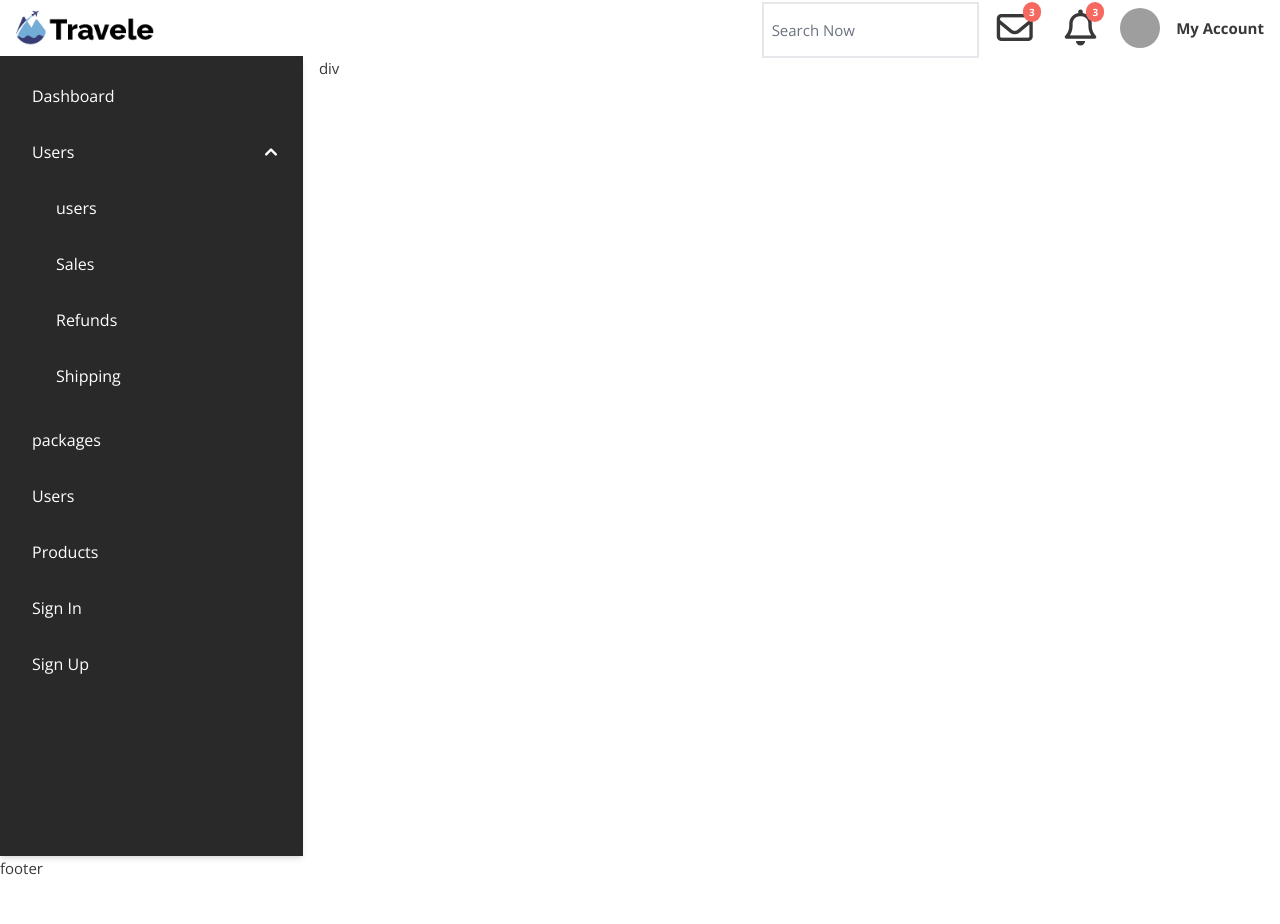
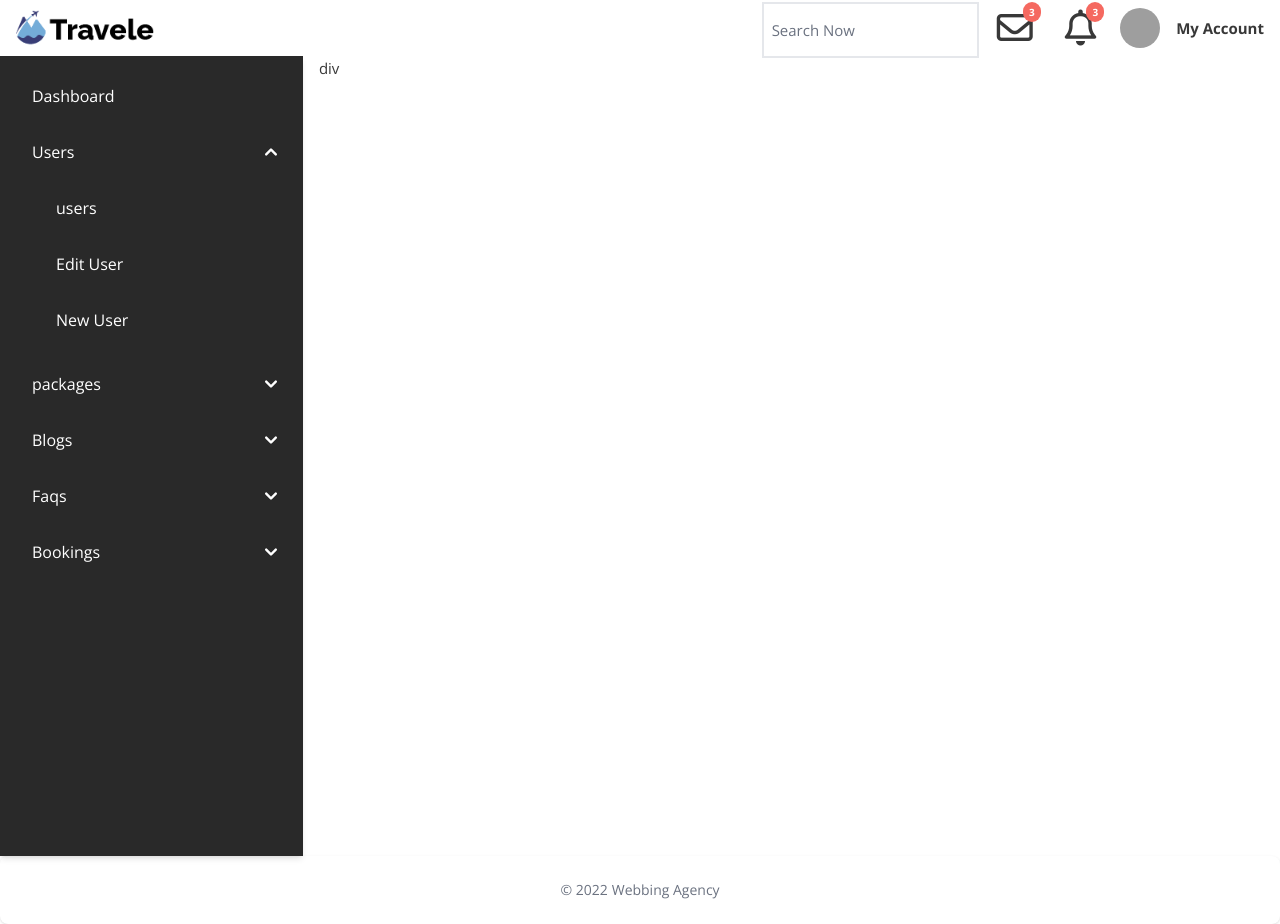
Before and after one commit to mo7amed4a/Travel-App, a React (Vite) app: page /admin in a window 1280 px wide. Both pictures are taken after a click on the button "Users". Before the commit the page ends 880 px from the top, so only its background shows below. Built offline with nearby package versions, Linux system fonts and the light colour scheme; grey boxes are pictures that could not be loaded.

Commit message:
edit sidenav links in dashboard

```diff
--- a/src/components/dashboard/Header/SidenavAdmin.jsx
+++ b/src/components/dashboard/Header/SidenavAdmin.jsx
@@ -36,39 +36,110 @@ export default function SidenavAdmin({ asideToggle, setAsideToggle }) {
                   users
                 </Sidebar.Item>
                 <Sidebar.Item
-                  href="#"
+                  as={Link} to="/admin/edit-user"
                   className="side-link hover:bg-gray-300/20"
                 >
-                  Sales
+                  Edit User
                 </Sidebar.Item>
                 <Sidebar.Item
-                  href="#"
+                as={Link} to="/admin/new-user"
                   className="side-link hover:bg-gray-300/20"
                 >
-                  Refunds
+                  New User
+                </Sidebar.Item>
+              </Sidebar.Collapse>
+              <Sidebar.Collapse
+                label="packages"
+                className="side-link hover:bg-gray-300/20"
+              >
+                <Sidebar.Item
+                as={Link} to="/admin/packages"
+                  className="side-link hover:bg-gray-300/20"
+                >
+                  packages
                 </Sidebar.Item>
                 <Sidebar.Item
-                  href="#"
+                  as={Link} to="/admin/edit-package"
                   className="side-link hover:bg-gray-300/20"
                 >
-                  Shipping
+                  Edit package
+                </Sidebar.Item>
+                <Sidebar.Item
+                as={Link} to="/admin/new-package"
+                  className="side-link hover:bg-gray-300/20"
+                >
+                  New package
                 </Sidebar.Item>
               </Sidebar.Collapse>
-              <Sidebar.Item as={Link} to="/admin/packages"  className="side-link hover:bg-gray-300/20">
-              packages
-              </Sidebar.Item>
-                  <Sidebar.Item as={Link} to="/admin/users" className="side-link hover:bg-gray-300/20">
-                    Users
-                  </Sidebar.Item>
-              <Sidebar.Item href="#" className="side-link hover:bg-gray-300/20">
-                Products
-              </Sidebar.Item>
-              <Sidebar.Item href="#" className="side-link hover:bg-gray-300/20">
-                Sign In
-              </Sidebar.Item>
-              <Sidebar.Item href="#" className="side-link hover:bg-gray-300/20">
-                Sign Up
-              </Sidebar.Item>
+              <Sidebar.Collapse
+                label="Blogs"
+                className="side-link hover:bg-gray-300/20"
+              >
+                <Sidebar.Item
+                as={Link} to="/admin/blogs"
+                  className="side-link hover:bg-gray-300/20"
+                >
+                  Blogs
+                </Sidebar.Item>
+                <Sidebar.Item
+                  as={Link} to="/admin/edit-blog"
+                  className="side-link hover:bg-gray-300/20"
+                >
+                  Edit blog
+                </Sidebar.Item>
+                <Sidebar.Item
+                as={Link} to="/admin/new-blog"
+                  className="side-link hover:bg-gray-300/20"
+                >
+                  New blog
+                </Sidebar.Item>
+              </Sidebar.Collapse>
+              <Sidebar.Collapse
+                label="Faqs"
+                className="side-link hover:bg-gray-300/20"
+              >
+                <Sidebar.Item
+                as={Link} to="/admin/faq"
+                  className="side-link hover:bg-gray-300/20"
+                >
+                  Faq
+                </Sidebar.Item>
+                <Sidebar.Item
+                  as={Link} to="/admin/edit-faq"
+                  className="side-link hover:bg-gray-300/20"
+                >
+                  Edit faq
+                </Sidebar.Item>
+                <Sidebar.Item
+                as={Link} to="/admin/new-faq"
+                  className="side-link hover:bg-gray-300/20"
+                >
+                  New Faq
+                </Sidebar.Item>
+              </Sidebar.Collapse>
+              <Sidebar.Collapse
+                label="Bookings"
+                className="side-link hover:bg-gray-300/20"
+              >
+                <Sidebar.Item
+                as={Link} to="/admin/bookings"
+                  className="side-link hover:bg-gray-300/20"
+                >
+                  Bookings
+                </Sidebar.Item>
+                <Sidebar.Item
+                  as={Link} to="/admin/edit-booking"
+                  className="side-link hover:bg-gray-300/20"
+                >
+                  Edit booking
+                </Sidebar.Item>
+                <Sidebar.Item
+                as={Link} to="/admin/new-booking"
+                  className="side-link hover:bg-gray-300/20"
+                >
+                  New booking
+                </Sidebar.Item>
+              </Sidebar.Collapse>
             </Sidebar.ItemGroup>
           </Sidebar.Items>
         </Sidebar>
--- a/src/layout/dashoard.layout.jsx
+++ b/src/layout/dashoard.layout.jsx
@@ -7,6 +7,7 @@ import DashboardPackege from "../pages/admin/DashboardPackege/DashboardPackege";
 import NavbarAdmin from "../components/dashboard/Header/NavbarAdmin";
 import SidenavAdmin from "../components/dashboard/Header/SidenavAdmin";
 import UsersPage from "../pages/admin/Users/Users";
+import { Footer } from "flowbite-react";
 
 export default function DashoardLayout() {
   const [asideToggle, setAsideToggle] = useState(false);
@@ -37,7 +38,11 @@ export default function DashoardLayout() {
           </Routes>
         </div>
       </main>
-      {authPAge && <div>footer</div>}
+      {authPAge && <Footer container>
+      <div className="w-full text-center">
+        <Footer.Copyright href="https://webbing-agency.com/" by="Webbing Agency" year={2022} />
+      </div>
+    </Footer>}
     </div>
   );
 }
```
